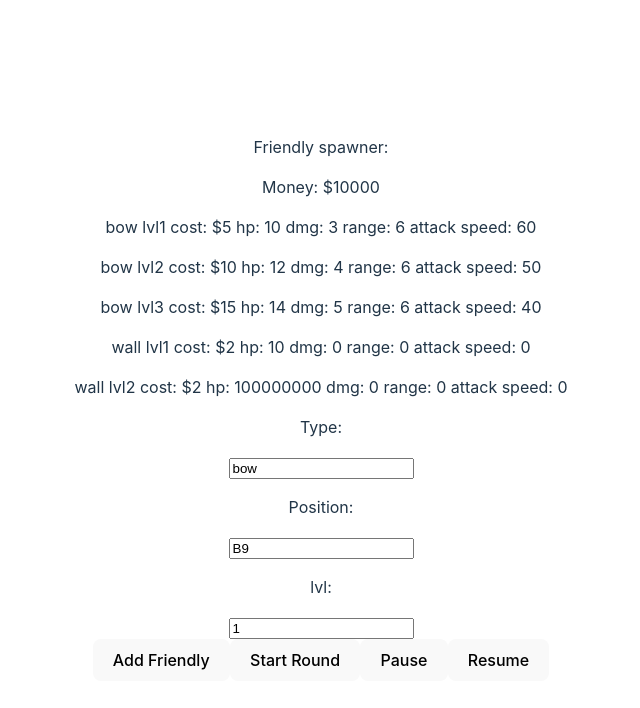
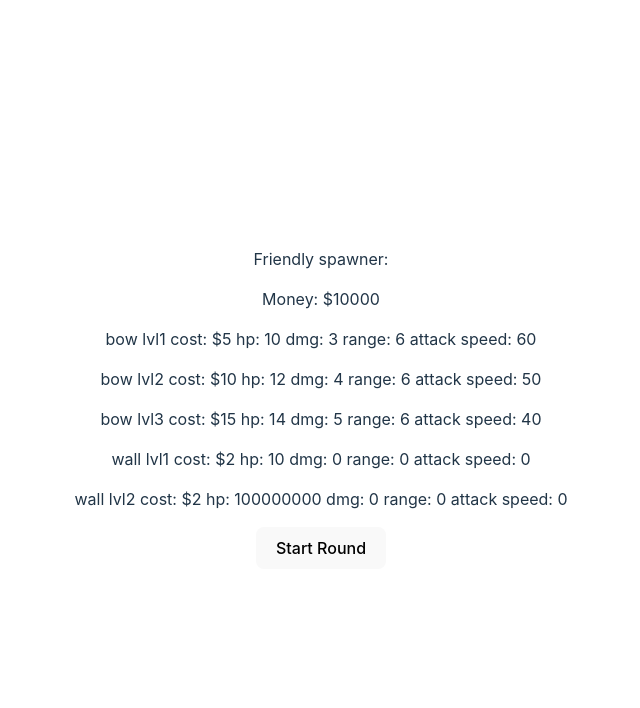
Before and after one commit to daefron/spreadsheet-creep, a React (Vite) app: page / in a window 1280 px wide. Shown: the top 708 px of the page, without its empty margins (319-959 px from the left). Built offline with nearby package versions, Linux system fonts and the light colour scheme.

Commit message:
removed friendly spawning buttons as legacy

```diff
--- a/src/Game Logic/Engine.jsx
+++ b/src/Game Logic/Engine.jsx
@@ -1054,27 +1054,7 @@ export default function engineOutput() {
         <p>Friendly spawner:</p>
         <p>Money: ${bank}</p>
         <Purchasables></Purchasables>
-        <p>Type:</p>
-        <input value={friendlyType} onChange={updateFriendlyType}></input>
-        <p>Position:</p>
-        <input
-          value={friendlyPosition}
-          onChange={updateFriendlyPosition}
-        ></input>
-        <p>lvl:</p>
-        <input
-          type="number"
-          value={friendlyLvl}
-          onChange={updateFriendlyLvl}
-        ></input>
       </div>
-      <button
-        onClick={() => {
-          friendlySpawner(friendlyType, friendlyPosition, friendlyLvl);
-        }}
-      >
-        Add Friendly
-      </button>
       <button
         onClick={() => {
           engine(activeEntities, graveyard, bank, waves, false);
@@ -1082,20 +1062,6 @@ export default function engineOutput() {
       >
         Start Round
       </button>
-      <button
-        onClick={() => {
-          pause();
-        }}
-      >
-        Pause
-      </button>
-      <button
-        onClick={() => {
-          resume();
-        }}
-      >
-        Resume
-      </button>
       <GameboardRender></GameboardRender>
     </>
   );
```
